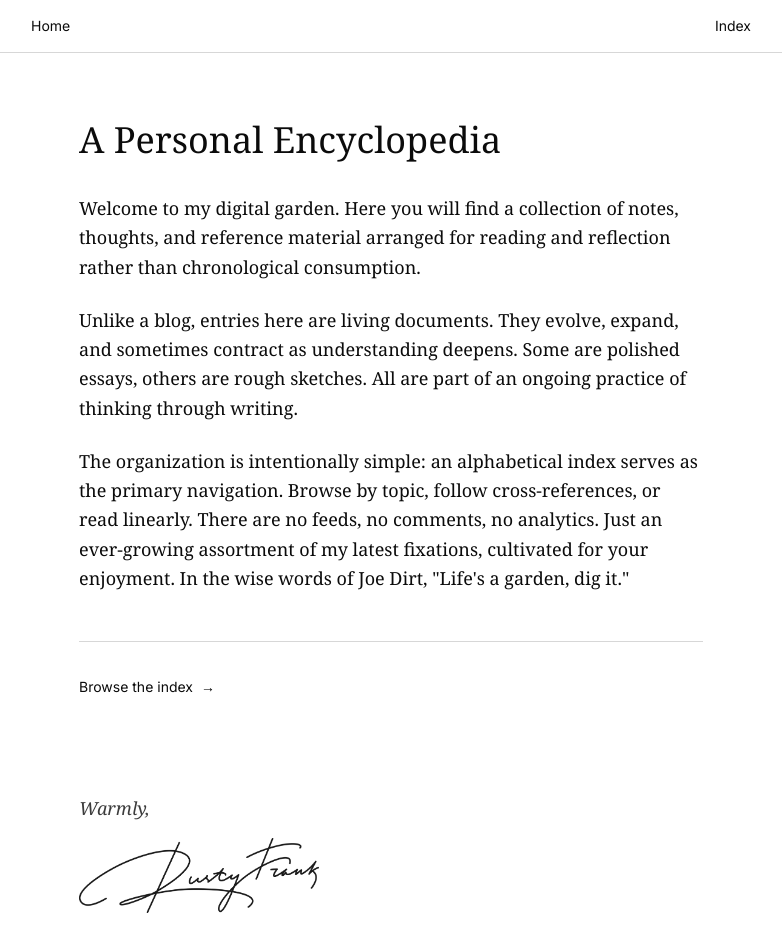
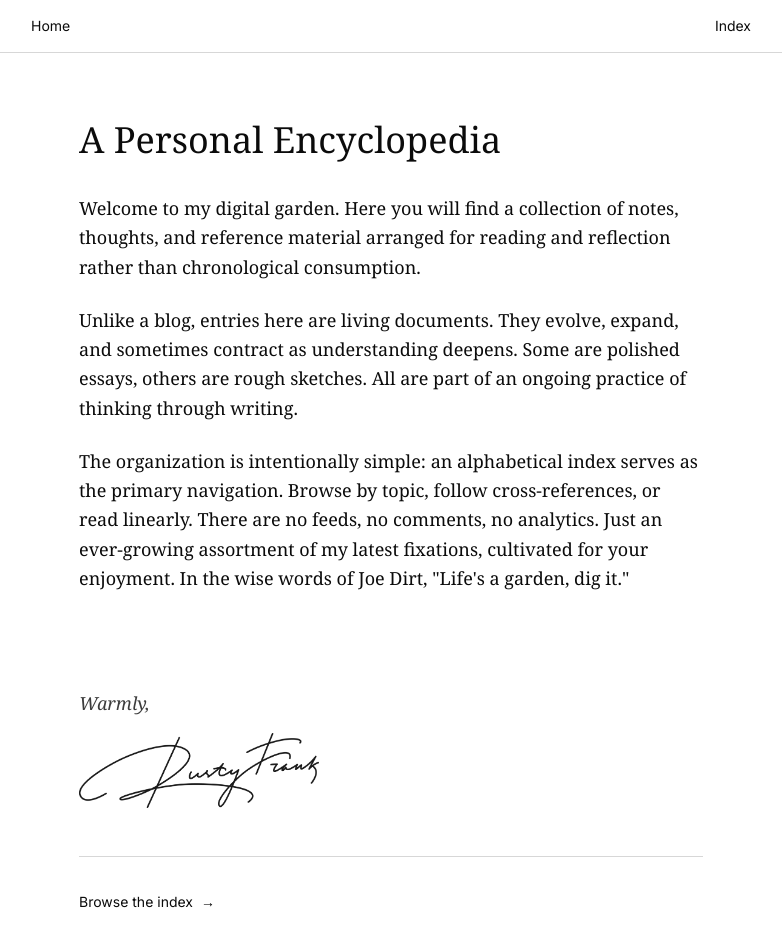
Before and after one commit to itsrustyfrank-debug/digital-garden, a Next.js app: page / in a window 1280 px wide. Shown: the top 952 px of the page, without its empty margins (249-1031 px from the left). Built offline with nearby package versions, Linux system fonts and the light colour scheme.

Commit message:
feat: add signature emblem with "Warmly," sign-off to homepage
Enhance homepage with personal touch using signature emblem.

Co-authored-by: null <252305241+itsrustyfrank-debug@users.noreply.github.com>

```diff
--- a/app/page.tsx
+++ b/app/page.tsx
@@ -27,6 +27,11 @@ export default function HomePage() {
           </p>
         </div>
 
+        <div className="mt-16 pt-8 flex flex-col items-start">
+          <p className="text-lg text-foreground/80 italic mb-4">Warmly,</p>
+          <Image src="/signature.png" alt="Rusty Frank signature" width={240} height={80} className="opacity-90" />
+        </div>
+
         <div className="mt-12 pt-8 border-t border-border">
           <Link
             href="/index"
@@ -37,10 +42,6 @@ export default function HomePage() {
           </Link>
         </div>
 
-        <div className="mt-16 pt-8 flex flex-col items-start">
-          <p className="text-lg text-foreground/80 italic mb-4">Warmly,</p>
-          <Image src="/signature.png" alt="Rusty Frank signature" width={240} height={80} className="opacity-90" />
-        </div>
       </article>
     </main>
   )
```
